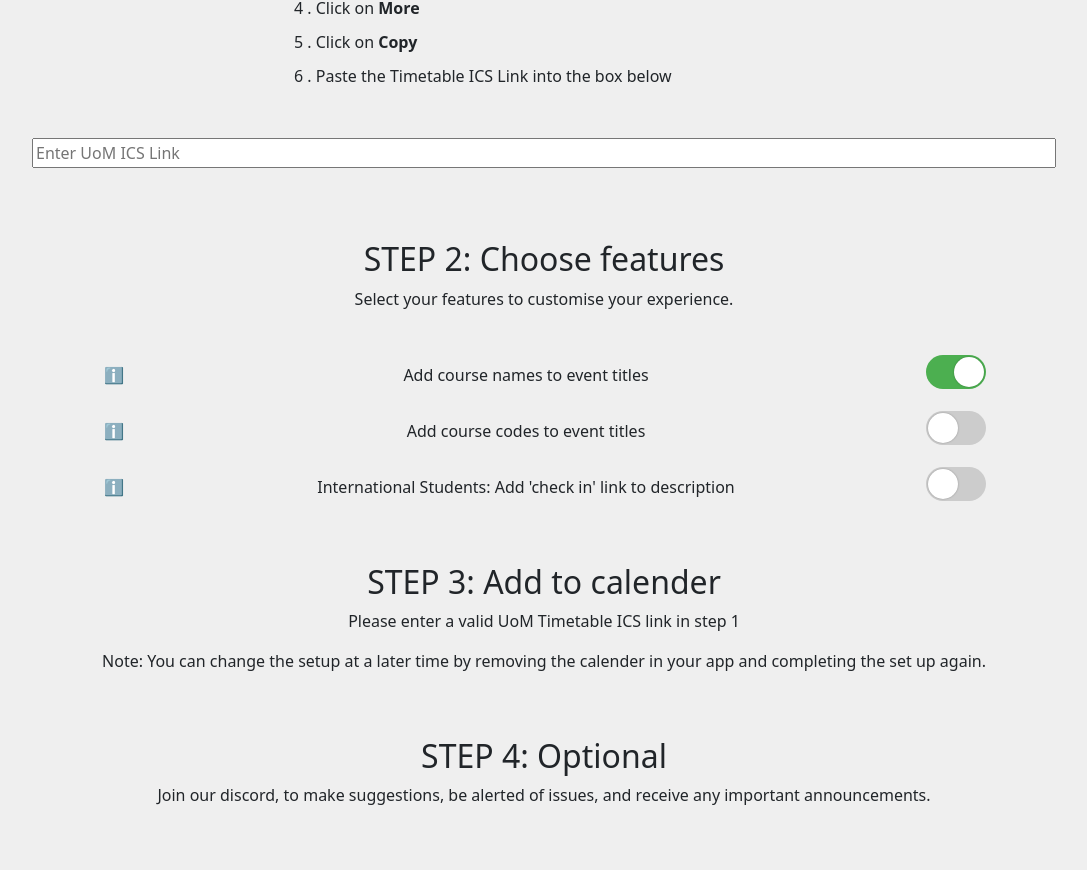
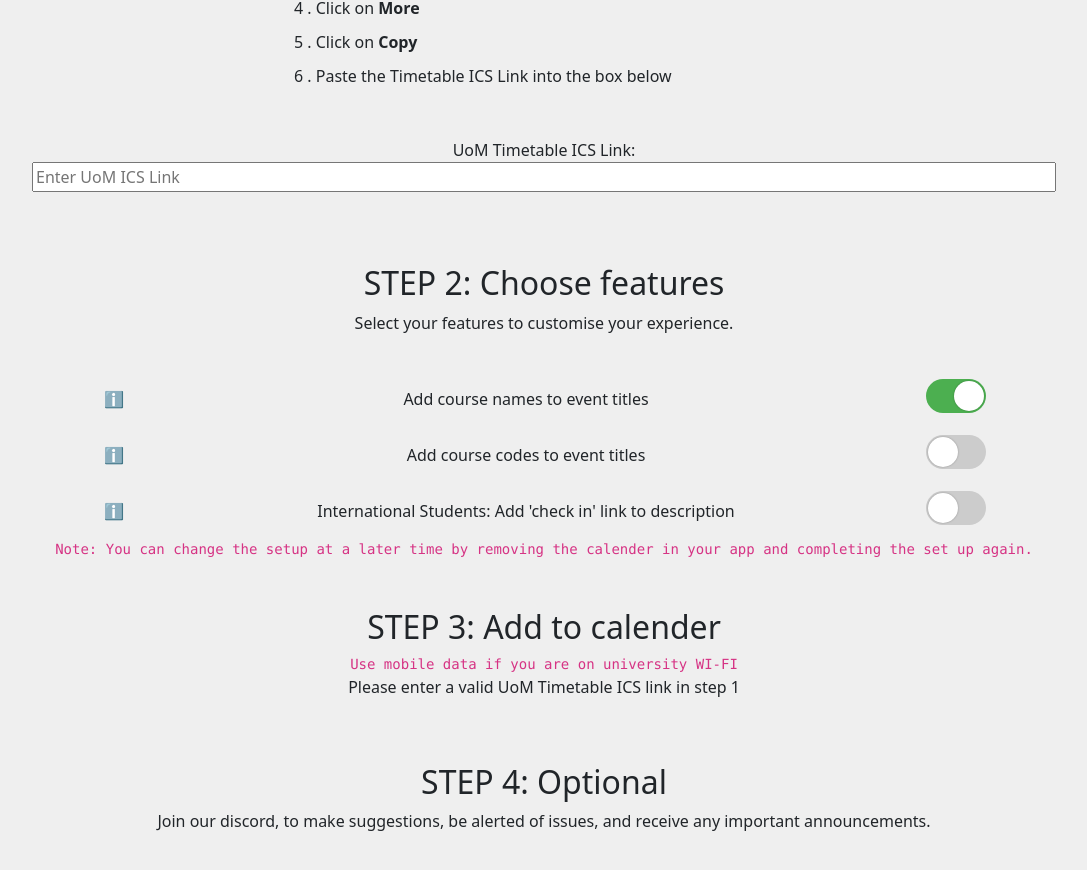
Before and after one commit to AAP9002/Timetable-ICS-Live-Editor, a React (Create React App) app in the folder client/: page / in a window 1280 px wide. Shown: the part 959-1829 px from the top of the page, without its empty margins (96-1183 px from the left). Built offline with nearby package versions, Linux system fonts and the light colour scheme; grey boxes are pictures that could not be loaded.

Commit message:
Refactor App.js to improve user experience

```diff
--- a/client/src/App.js
+++ b/client/src/App.js
@@ -75,14 +75,17 @@ function App() {
         <li>5 . Click on <b>Copy</b></li>
         <li>6 . Paste the Timetable ICS Link into the box below</li>
       </ol>
-      <input type="text" placeholder="Enter UoM ICS Link" onChange={(e)=>{setUomAPI(e.target.value)}} style={{ minWidth: "80%" }} />
+      <label for="icsBox">UoM Timetable ICS Link:</label>
+      <input id="icsBox" type="text" placeholder="Enter UoM ICS Link" onChange={(e)=>{setUomAPI(e.target.value)}} style={{ minWidth: "80%" }} />
       <br />
 
       <h2 className="mt-5"> STEP 2: Choose features</h2>
       <p>Select your features to customise your experience.</p>
       <CustomizationSection onSetFeatureCodes={handleFeatureCodeStateChange}/>
+      <code>Note: You can change the setup at a later time by removing the calender in your app and completing the set up again.</code>
 
       <h2 className="mt-5"> STEP 3: Add to calender</h2>
+      <code>Use mobile data if you are on university WI-FI</code>
       {testUomApiUrlValid()?<>
       <p>Select your preferred calender app</p>
         <AddToCalendarButton
@@ -102,9 +105,6 @@ function App() {
       <p>Most calendar apps enable you to subscribe using a URL. Copy the URL below and follow your calendar app's subscription instructions.</p>
       <p style={{ fontWeight: "bold", minWidth: "80%", overflowWrap: "anywhere"}}>{newIcsUri}</p>
       </>}
-
-      <p>Note: You can change the setup at a later time by removing the calender in your app and completing the set up again.</p>
-
       <h2 className='mt-5' id="social"> STEP 4: Optional</h2>
       <p>Join our discord, to make suggestions, be alerted of issues, and receive any important announcements.</p>
       <iframe id="discordWidget" title="Discord Widget" src="https://discord.com/widget?id=1177617947188011112&theme=dark" width="350" height="200" allowtransparency="true" frameborder="0" sandbox="allow-popups allow-popups-to-escape-sandbox allow-same-origin allow-scripts"></iframe>      <h2 id='contribute' className='mt-5'>Open to contributions</h2>
```
